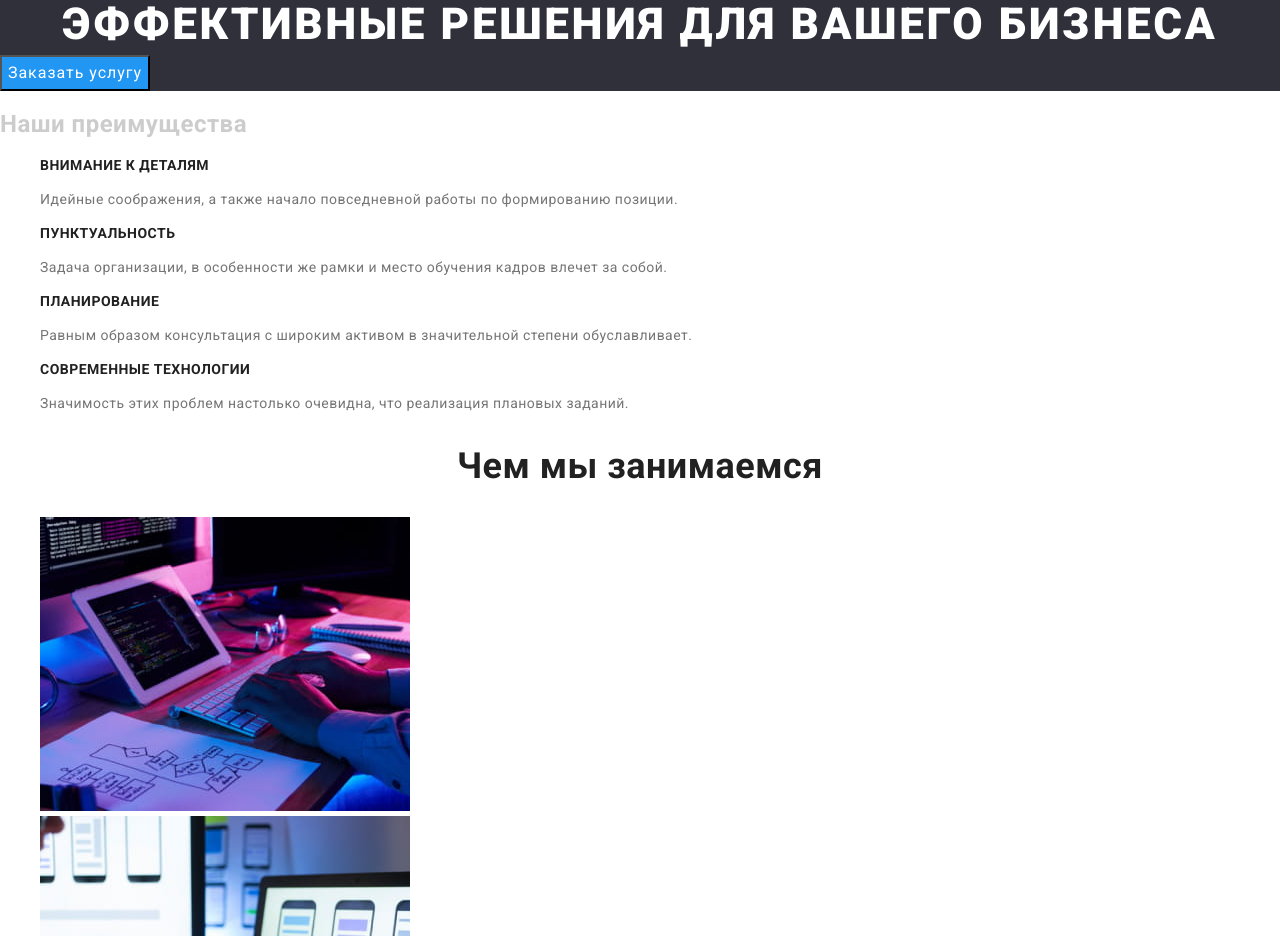
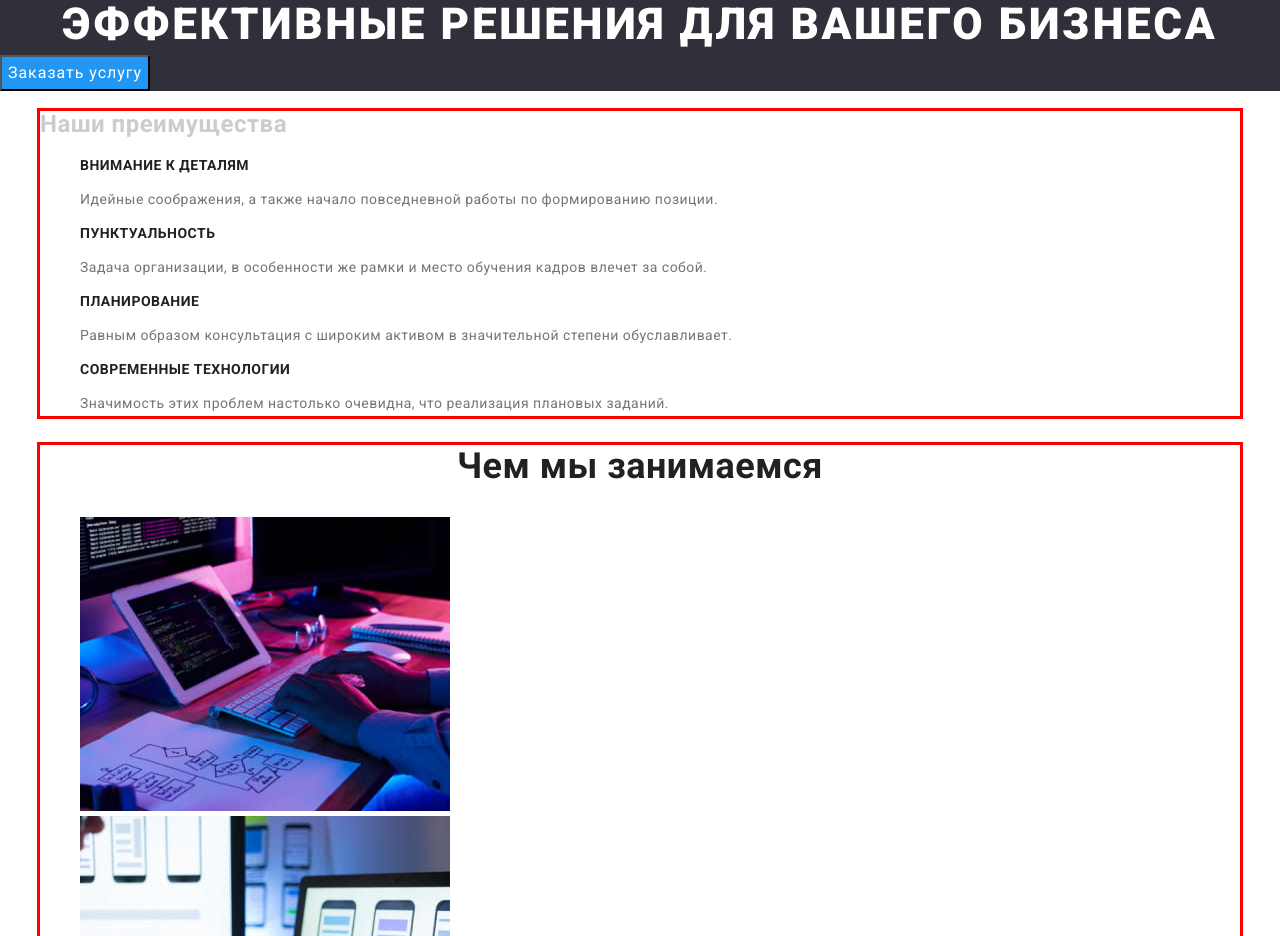
Before and after one commit to mihailsin/goit-markup-hw-03, a plain HTML site: page index.html in a window 1280 px wide. Shown: the part 116-1052 px from the top of the page. Drawn offline with nearby package versions, Linux system fonts and the light colour scheme.

Commit message:
Центрирует контент секций при помощи контейнеров

```diff
--- a/css/styles.css
+++ b/css/styles.css
@@ -65,7 +65,7 @@ body {
   margin-bottom: 0;
 }
 .container {
-  outline: 2px solid red;
+  outline: 3px solid red;
   width: 1200px;
   margin: 0 auto;
 }
--- a/index.html
+++ b/index.html
@@ -44,6 +44,7 @@
       </section>
       <!--Список преимуществ-->
       <section class="advantages">
+        <div class="container">
           <!-- Это логический заголовок, которого нет на макете.
             Позже он будет скрыт при помощи CSS -->
           <h2 class="logical-title">Наши преимущества</h2>
@@ -73,13 +74,20 @@
               </p>
             </li>
           </ul>
+        </div>
       </section>
       <!--Список услуг-->
       <section class="features">
+        <div class="container">
           <h2 class="section-title">Чем мы занимаемся</h2>
           <ul class="features-list unmarked">
             <li>
-            <img src="./images/img1.jpg" alt="Человек за рабочим столом" width="370" height="294" />
+              <img
+                src="./images/img1.jpg"
+                alt="Человек за рабочим столом"
+                width="370"
+                height="294"
+              />
             </li>
             <li>
               <img
@@ -98,9 +106,11 @@
               />
             </li>
           </ul>
+        </div>
       </section>
       <!--Команда-->
       <section class="team">
+        <div class="container">
           <h2 class="section-title">Наша команда</h2>
           <ul class="team-list unmarked">
             <li>
@@ -124,10 +134,12 @@
               <p class="team-dscr" lang="en">UI Designer</p>
             </li>
           </ul>
+        </div>
       </section>
     </main>
     <!--Подвал-->
     <footer class="page-footer">
+      <div class="container">
         <a href="./index.html" class="footer-logo link"
           >Web<span class="footlogo-span">Studio</span></a
         >
@@ -146,6 +158,7 @@
             <li><a href="tel:+380961111111" class="link">+38 096 111 11 11</a></li>
           </ul>
         </address>
+      </div>
     </footer>
   </body>
 </html>
```
Lines whose indentation alone changed are shown as unchanged.
